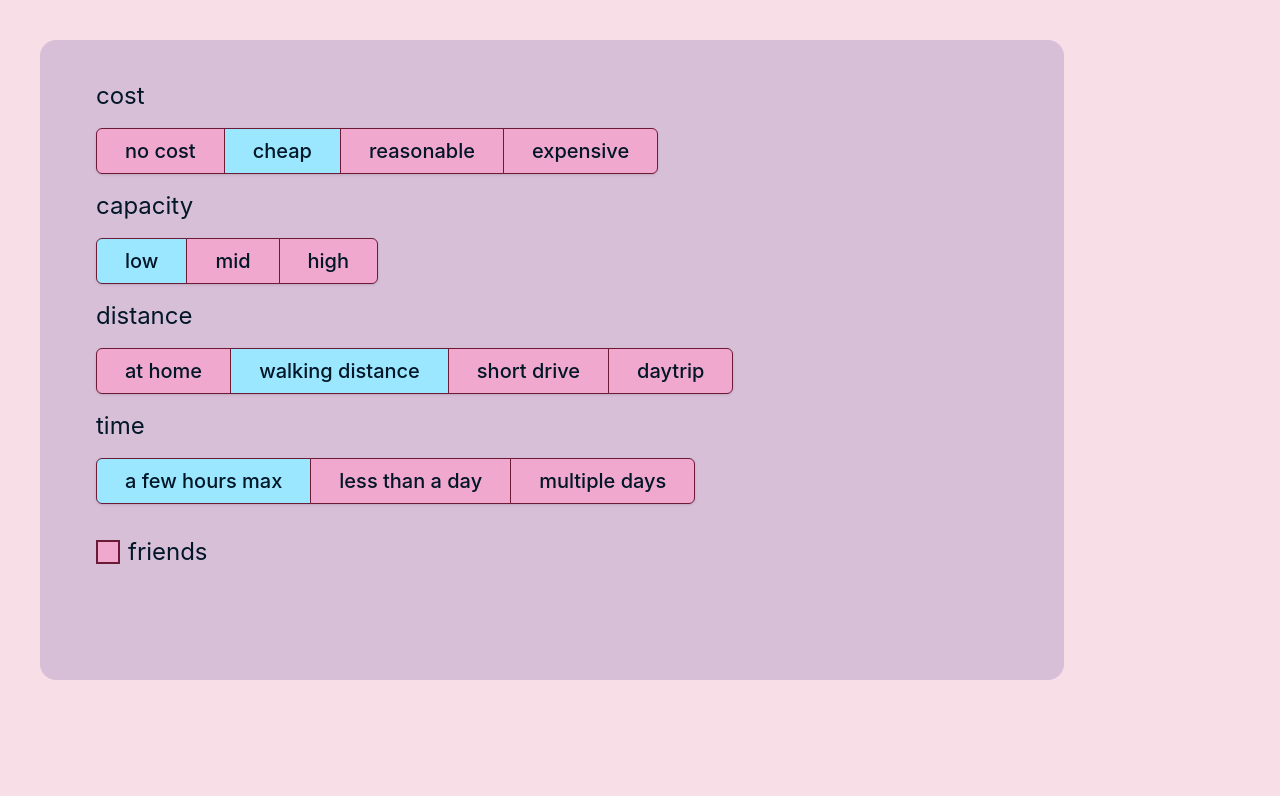
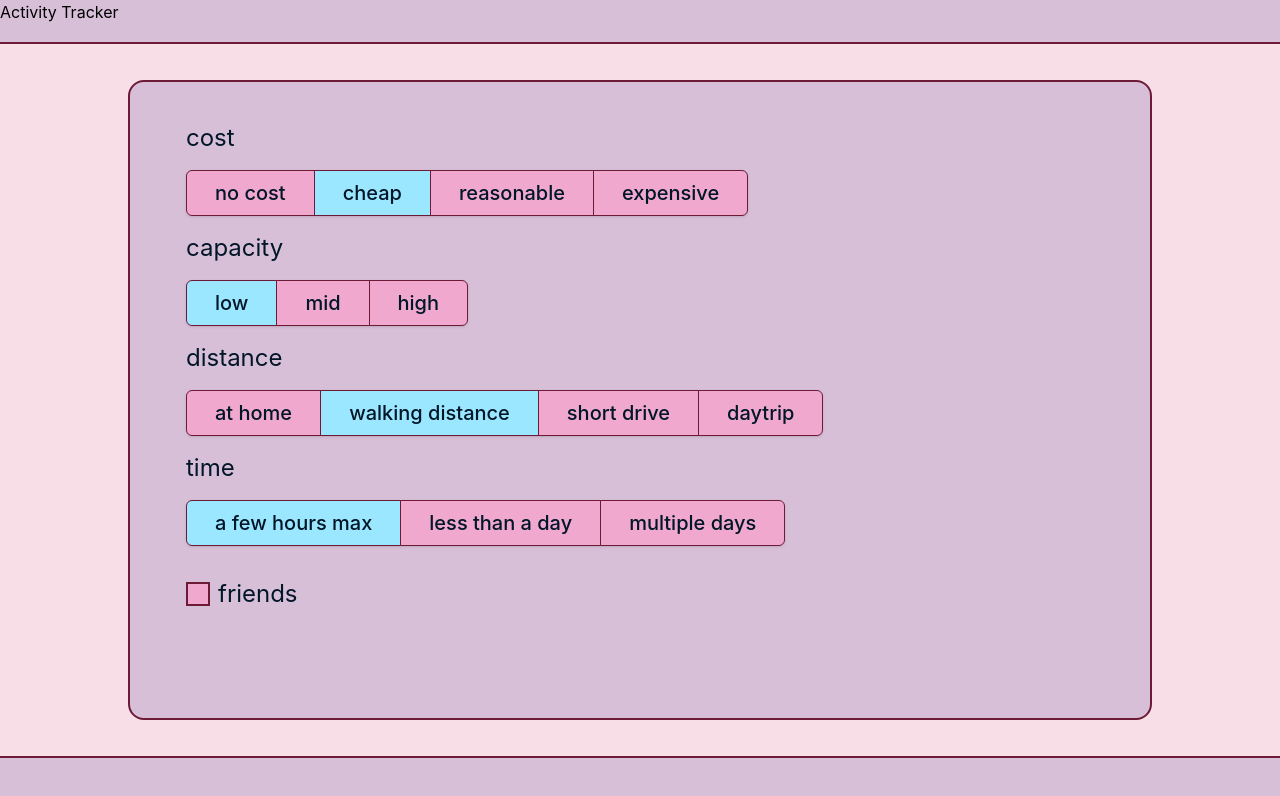
Before and after one commit to pixelivy/activity-tracker, a React (Vite) app in the folder UI/: page / in a window 1280 px wide. Shown: the top 796 px of the page. Built offline with nearby package versions, Linux system fonts and the light colour scheme.

Commit message:
feat: add Header and Footer components for improved layout in App

```diff
--- a/UI/src/App.tsx
+++ b/UI/src/App.tsx
@@ -3,11 +3,13 @@ import Home from "./routes/Home.tsx";
 import Create from "./routes/Create.tsx";
 import Listing from "./routes/Overview.tsx";
 import Missing from "./routes/ErrorPage.tsx";
+import {Header, Footer} from "./components/layout.tsx"
 
 export default function App(){
   return (
-    <div className="bg-back h-screen w-screen items-center justify-center justify-items-center">
-      <div className="bg-surface size-[80%] m-10 p-10 justify-content-center align-items-center absolute broder-edge rounded-2xl">
+    <div className="bg-back absolute flex h-screen w-screen items-center justify-center justify-items-center">
+      <Header/>
+      <div className="bg-surface relative size-[80%] m-10 p-10 justify-content-center border-edge border-2 align-items-center rounded-2xl">
         <Routes>
           <Route index element={<Home />} />
           <Route path="/create" element={<Create/>}/>
@@ -15,6 +17,7 @@ export default function App(){
           <Route path="*" element={<Missing/>}/>
         </Routes>
       </div>
+      <Footer/>
     </div>
   );
 }
--- /dev/null
+++ b/UI/src/components/layout.tsx
@@ -0,0 +1,13 @@
+export function Header(){
+    return (
+    <div className="w-full h-11 bg-surface absolute border-b-edge border-b-2 top-0 mb-8">
+        <label>Activity Tracker</label>
+    </div>)
+}
+
+export function Footer(){
+    return (
+    <div className="w-full h-11 bg-surface border-t-edge border-t-2 absolute bottom-0">
+        <label></label>
+    </div>)
+}
```
Lines whose indentation alone changed are shown as unchanged.
